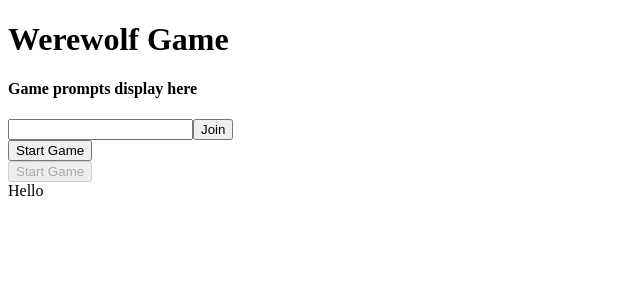
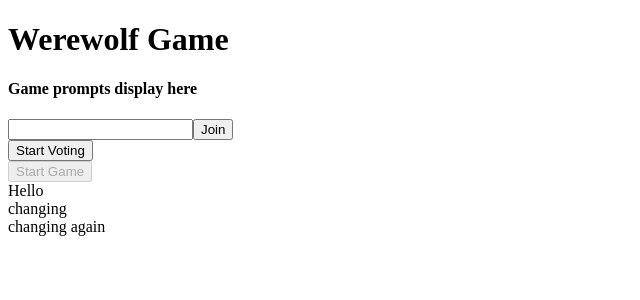
Before and after one commit to ChTiSh/Solo_Werewolf, a React app: page / in a window 1280 px wide. Shown: the top 300 px of the page, without its empty margins (0-640 px from the left). Built offline with nearby package versions, Linux system fonts and the light colour scheme.

Commit message:
live refresh not working

```diff
--- a/package.json
+++ b/package.json
@@ -7,7 +7,7 @@
     "test": "echo \"Error: no test specified\" && exit 1",
     "dev": "webpack serve",
     "build": "webpack",
-    "start": "webpack-dev-server --open",
+    "start": "webpack-dev-server",
     "start30": "export NODE_ENV=development; nodemon server/server.js"
   },
   "repository": {
--- a/src/components/StartVoting.jsx
+++ b/src/components/StartVoting.jsx
@@ -24,7 +24,7 @@ const startVoting = props => {
 
 const StartVoting = props => (
     <div className='gameNav'>
-        <button name='startGame' disabled={startVoting ? false : true} onClick={e =>{e.currentTarget.disabled = true;}}>Start Game</button>
+        <button name='startGame' disabled={startVoting ? false : true} onClick={e =>{e.currentTarget.disabled = true;}}>Start Voting</button>
     </div>
 );
 
--- a/src/index.html
+++ b/src/index.html
@@ -7,6 +7,8 @@
   <body>
     <div id="root"></div>
     <div>Hello</div>
+    <div>changing</div>
+    <div>changing again</div>
     <script src="build/bundle.js"></script>
   </body>
 </html>
--- a/src/index.js
+++ b/src/index.js
@@ -1,6 +1,7 @@
 import React from 'react';
 import { render } from 'react-dom';
 //import ReactDOM from "react-dom/client";
+import {createRoot} from 'react-dom/client';
 import { Provider } from 'react-redux';
 import App from './App.jsx';
 import store from './store';
@@ -16,19 +17,19 @@ import store from './store';
 
 
 
-// const root = ReactDOM.createRoot(document.getElementById('root'))
-// root.render(
-//     // wrap the App in the Provider Component and pass in the store
-//     <Provider store={store}>
-//       <App />
-//     </Provider>
-// );
+const root = createRoot(document.getElementById('root'))
+root.render(
+    // wrap the App in the Provider Component and pass in the store
+    <Provider store={store}>
+      <App />
+    </Provider>
+);
 
 
-render(
-  // wrap the App in the Provider Component and pass in the store
-  <Provider store={store}>
-    <App />
-  </Provider>,
-  document.getElementById('root')
-);
+// render(
+//   // wrap the App in the Provider Component and pass in the store
+//   <Provider store={store}>
+//     <App />
+//   </Provider>,
+//   document.getElementById('root')
+// );
--- a/webpack.config.js
+++ b/webpack.config.js
@@ -51,6 +51,9 @@ module.exports = {
         },
         proxy: {
             '/api': 'http://localhost:3000',
-        }
+
+        },
+        hot: true,
+        open: true
     },
 }
```
Also changed, not shown: 1 other file (tests, documents, lock files or other folders).
